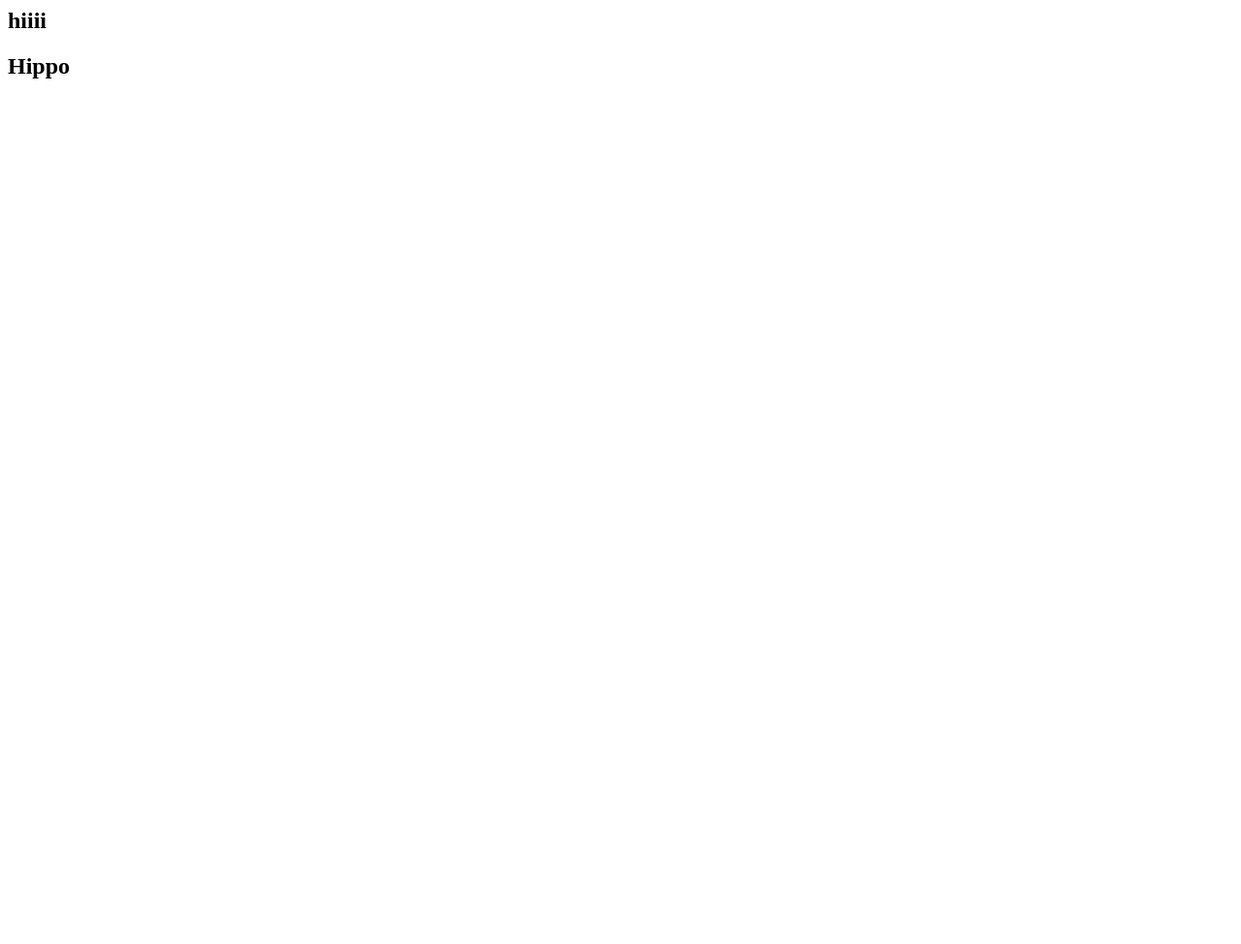
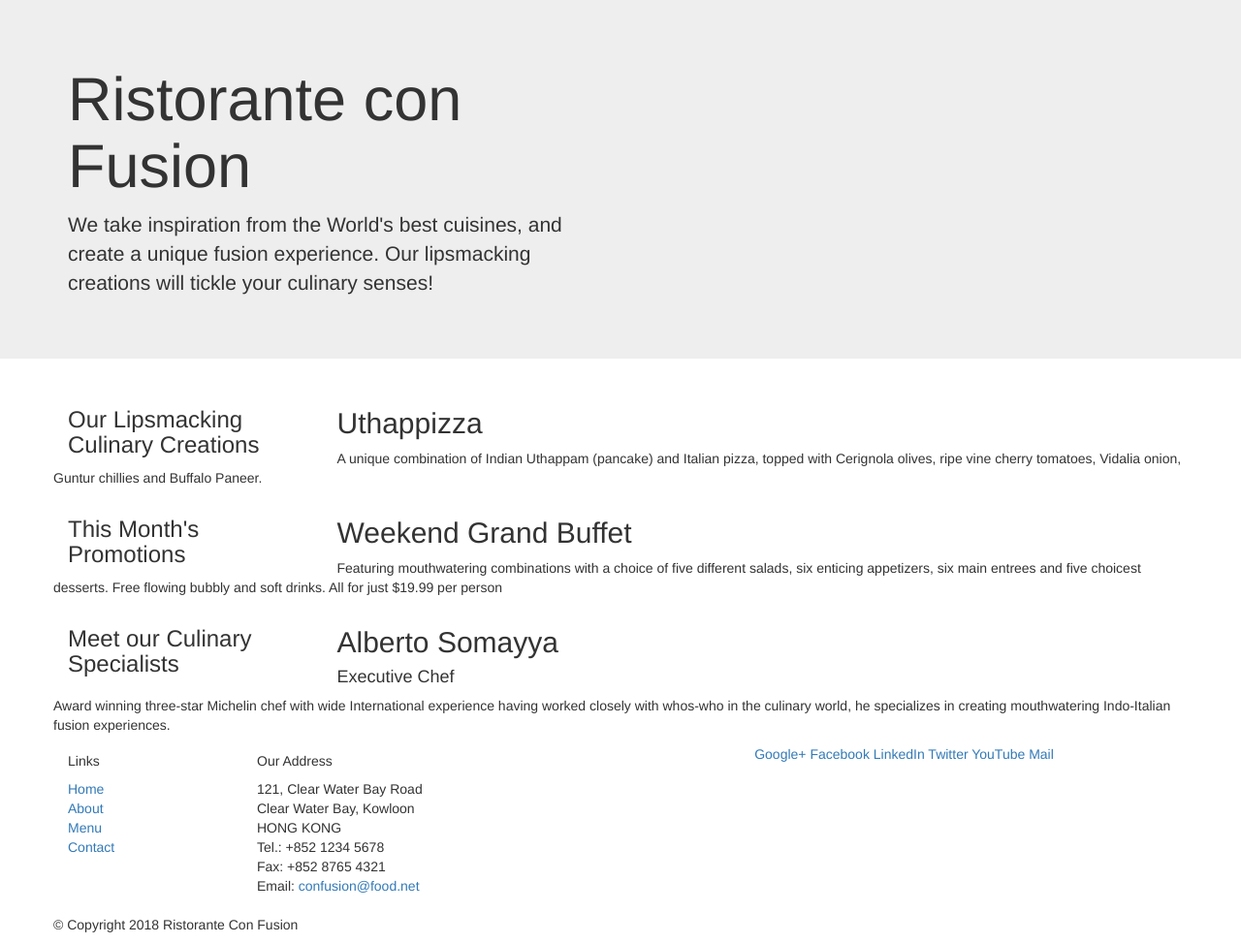
Before and after one commit to siddharthkhapare/git-test, a website: page index.html in a window 1280 px wide. Shown: the whole page at 97% size. Before the commit the page ends 800 px from the top, so only its background shows below. Drawn offline with nearby package versions, Linux system fonts and the light colour scheme.

Commit message:
FirstModuleCompletionCommit

```diff
--- a/index.html
+++ b/index.html
@@ -1,11 +1,106 @@
-<html>
+<!DOCTYPE html>
+<html lang="en">
+
 <head>
-    <title>
-    Second Course
-    </title>
-    </head>
-    <body>
-    <h2>hiiii</h2>
-        <h2>Hippo</h2>
-    </body>
+    <title>Ristorante Con Fusion</title>
+    <meta name="viewport" content="width=device-width, initial-scale=1, shrink-to-fit=no">
+     <link rel="stylesheet" href="node_modules/bootstrap/dist/css/bootstrap.min.css">
+    <link rel="stylesheet" href="styles.css">
+</head>
+
+<body>
+
+    <header class="jumbotron">
+        <div class="container">
+            <div class="row row-header">
+                <div class="col-12 col-sm-6">
+                    <h1>Ristorante con Fusion</h1>
+                    <p>We take inspiration from the World's best cuisines, and create a unique fusion experience. Our lipsmacking creations will tickle your culinary senses!</p>
+                </div>
+                <div class="col-12 col-sm">
+                </div>
+            </div>
+        </div>
+    </header>
+
+    <div class="container">
+        <div class="row row-content align-items-center">
+            <div class="col-12 col-sm-4 order-sm-last col-md-3">
+                <h3>Our Lipsmacking Culinary Creations</h3>
+            </div>
+            <div class="col col-sm order-sm-first col-md">
+                <h2>Uthappizza</h2>
+                <p>A unique combination of Indian Uthappam (pancake) and Italian pizza, topped with Cerignola olives, ripe vine cherry tomatoes, Vidalia onion, Guntur chillies and Buffalo Paneer.</p>
+            </div>
+        </div>
+
+
+        <div class="row row-content align-items-center">
+            <div class="col-12 col-sm-4 col-md-3">
+                <h3>This Month's Promotions</h3>
+            </div>
+            <div class="col col-sm col-md">
+                <h2>Weekend Grand Buffet</h2>
+                <p>Featuring mouthwatering combinations with a choice of five different salads, six enticing appetizers, six main entrees and five choicest desserts. Free flowing bubbly and soft drinks. All for just $19.99 per person </p>
+            </div>
+        </div>
+
+        <div class="row row-content align-items-center">
+            <div class="col-12 col-sm-4 order-sm-last col-md-3">
+                <h3>Meet our Culinary Specialists</h3>
+            </div>
+            <div class="col col-sm order-sm-first col-md">
+                <h2>Alberto Somayya</h2>
+                <h4>Executive Chef</h4>
+                <p>Award winning three-star Michelin chef with wide International experience having worked closely with whos-who in the culinary world, he specializes in creating mouthwatering Indo-Italian fusion experiences. </p>
+            </div>
+        </div>
+    </div>
+
+    <footer class="footer">
+        <div class="container">
+            <div class="row">
+                <div class="col-4 offset-1 col-sm-2">
+                    <h5>Links</h5>
+                    <ul class="list-unstyled">
+                        <li><a href="#">Home</a></li>
+                        <li><a href="#">About</a></li>
+                        <li><a href="#">Menu</a></li>
+                        <li><a href="#">Contact</a></li>
+                    </ul>
+                </div>
+                <div class="col-7 col-sm-5">
+                    <h5>Our Address</h5>
+                    <address>
+		              121, Clear Water Bay Road<br>
+		              Clear Water Bay, Kowloon<br>
+		              HONG KONG<br>
+		              Tel.: +852 1234 5678<br>
+		              Fax: +852 8765 4321<br>
+		              Email: <a href="mailto:confusion@food.net">confusion@food.net</a>
+		           </address>
+                </div>
+                <div class="col-12 col-sm-4 align-self-center">
+                    <div class="text-center">
+                        <a href="http://google.com/+">Google+</a>
+                        <a href="http://www.facebook.com/profile.php?id=">Facebook</a>
+                        <a href="http://www.linkedin.com/in/">LinkedIn</a>
+                        <a href="http://twitter.com/">Twitter</a>
+                        <a href="http://youtube.com/">YouTube</a>
+                        <a href="mailto:">Mail</a>
+                    </div>
+                </div>
+           </div>
+           <div class="row justify-content-center">
+                <div class="col-auto">
+                    <p>© Copyright 2018 Ristorante Con Fusion</p>
+                </div>
+           </div>
+        </div>
+    </footer>
+    <script src="node_modules/jquery/dist/jquery.slim.min.js"></script>
+    <script src="node_modules/popper.js/dist/umd/popper.min.js"></script>
+    <script src="node_modules/bootstrap/dist/js/bootstrap.min.js"></script>
+</body>
+
 </html>
```
